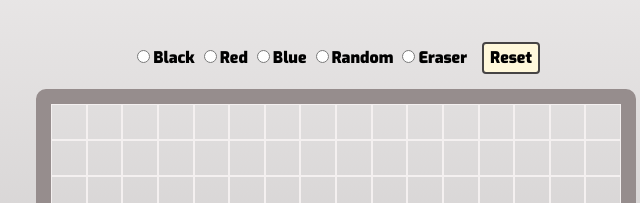
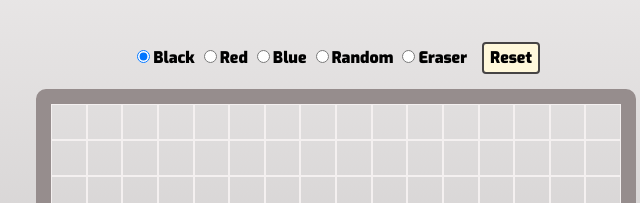
Before and after one commit to lebuckman/etch-a-sketch, a plain HTML site: page index.html in a window 1280 px wide. Shown: the part 163-366 px from the top of the page, 304-944 px from the left. Drawn offline with Linux system fonts and the light colour scheme.

Commit message:
Add default color selection

```diff
--- a/index.html
+++ b/index.html
@@ -19,7 +19,7 @@
 
 	<div class="color-btns">
 		<form class="color-btns-container">
-			<label><input type="radio" name="pen" value="black-pen" id="black-pen">Black</label>
+			<label><input type="radio" name="pen" value="black-pen" id="black-pen" checked>Black</label>
 			<label><input type="radio" name="pen" value="red-pen" id="red-pen">Red</label>
 			<label><input type="radio" name="pen" value="blue-pen" id="blue-pen">Blue</label>
 			<label><input type="radio" name="pen" value="random-pen" id="random-pen">Random</label>
```
